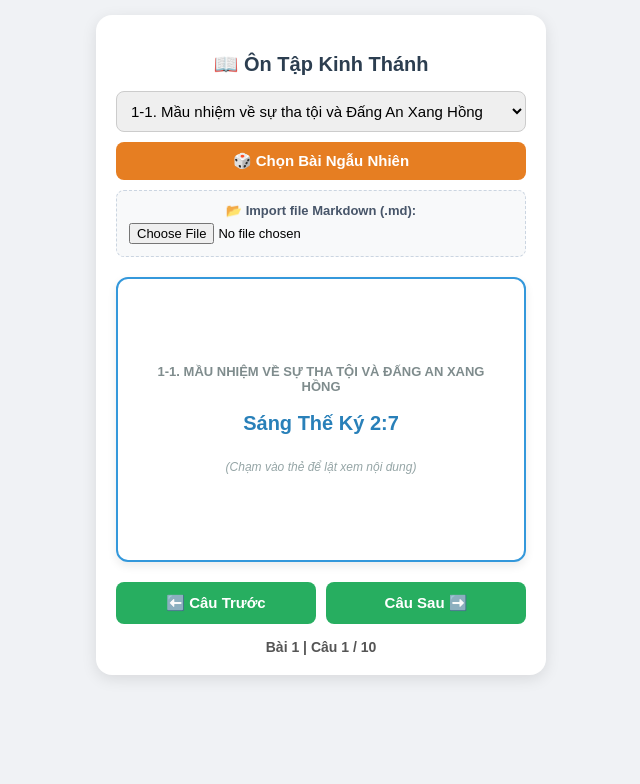
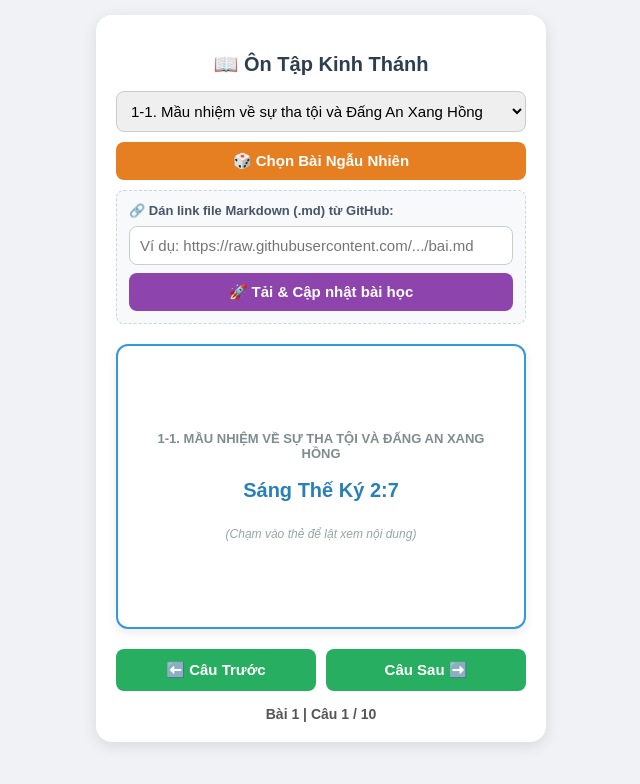
Before and after one commit to quoccuongntdang-droid/appKT, a plain HTML site: page index.html in a window 1280 px wide. Shown: the whole page, without its empty margins (319-959 px from the left). Drawn offline with Linux system fonts and the light colour scheme.

Commit message:
Update index.html

```diff
--- a/index.html
+++ b/index.html
@@ -9,15 +9,17 @@
         .container { max-width: 450px; width: 100%; background: white; padding: 20px; border-radius: 16px; box-shadow: 0 4px 15px rgba(0,0,0,0.1); box-sizing: border-box; display: flex; flex-direction: column; }
         h2 { text-align: center; color: #2c3e50; margin-bottom: 15px; font-size: 20px; }
         .controls { margin-bottom: 20px; display: flex; flex-direction: column; gap: 10px; width: 100%; }
-        select, button { width: 100%; padding: 10px; border-radius: 8px; border: 1px solid #ccc; font-size: 15px; box-sizing: border-box; }
+        select, button, input[type="text"] { width: 100%; padding: 10px; border-radius: 8px; border: 1px solid #ccc; font-size: 15px; box-sizing: border-box; }
         .btn-random { background: #e67e22; color: white; border: none; font-weight: bold; cursor: pointer; }
         .btn-random:hover { background: #d35400; }
 
-        /* Box import Markdown */
-        .import-box { background: #f8f9fa; padding: 12px; border-radius: 8px; border: 1px dashed #cbd5e1; text-align: center; }
-        .import-box label { font-size: 13px; color: #475569; display: block; margin-bottom: 5px; font-weight: bold; }
+        /* Box nhập link GitHub */
+        .import-box { background: #f8f9fa; padding: 12px; border-radius: 8px; border: 1px dashed #cbd5e1; display: flex; flex-direction: column; gap: 8px; }
+        .import-box label { font-size: 13px; color: #475569; font-weight: bold; }
+        .btn-fetch { background: #8e44ad; color: white; border: none; font-weight: bold; cursor: pointer; }
+        .btn-fetch:hover { background: #732d91; }
 
-        /* Hiệu ứng lật thẻ Flashcard - dùng min-height và flex để tránh tràn chữ */
+        /* Hiệu ứng lật thẻ Flashcard */
         .flashcard-container { perspective: 1000px; width: 100%; min-height: 285px; margin-bottom: 20px; cursor: pointer; }
         .flashcard { width: 100%; height: 100%; min-height: 285px; position: relative; transform-style: preserve-3d; transition: transform 0.6s; border-radius: 12px; box-shadow: 0 4px 10px rgba(0,0,0,0.08); display: flex; }
         .flashcard.flipped { transform: rotateY(180deg); }
@@ -35,7 +37,7 @@
         .btn-nav:hover { background: #219653; }
         .progress { text-align: center; margin-top: 15px; font-size: 14px; color: #555; font-weight: bold; }
 
-        .btn-download { background: #2980b9; color: white; border: none; margin-top: 8px; font-size: 13px; padding: 8px; }
+        .btn-download { background: #2980b9; color: white; border: none; font-size: 13px; padding: 8px; cursor: pointer; }
         .btn-download:hover { background: #1f618d; }
     </style>
 </head>
@@ -51,8 +53,9 @@
             <button class="btn-random" onclick="selectRandomLesson()">🎲 Chọn Bài Ngẫu Nhiên</button>
 
             <div class="import-box">
-                <label>📂 Import file Markdown (.md):</label>
-                <input type="file" id="mdFileInput" accept=".md" onchange="importMarkdownFile(event)" style="font-size: 13px; width: 100%;">
+                <label>🔗 Dán link file Markdown (.md) từ GitHub:</label>
+                <input type="text" id="mdUrlInput" placeholder="Ví dụ: https://raw.githubusercontent.com/.../bai.md">
+                <button class="btn-fetch" onclick="fetchMarkdownFromUrl()">🚀 Tải & Cập nhật bài học</button>
                 <button class="btn-download" id="downloadJsonBtn" style="display: none;" onclick="downloadUpdatedJson()">📥 Tải xuống data.json mới</button>
             </div>
         </div>
@@ -167,37 +170,49 @@
             loadCard();
         }
 
-        // Tính năng đọc file Markdown và tự động bổ sung vào mảng dữ liệu
-        function importMarkdownFile(event) {
-            const file = event.target.files[0];
-            if (!file) return;
+        // Tải nội dung file Markdown trực tiếp từ URL GitHub (khuyên dùng link dạng Raw)
+        async function fetchMarkdownFromUrl() {
+            let url = document.getElementById('mdUrlInput').value.trim();
+            if (!url) {
+                alert("Vui lòng dán link file Markdown!");
+                return;
+            }
 
-            const reader = new FileReader();
-            reader.onload = function(e) {
-                const mdText = e.target.result;
+            // Nếu người dùng dán link GitHub dạng thông thường, tự đổi sang raw.githubusercontent.com cho chuẩn
+            if (url.includes("github.com") && !url.includes("raw.githubusercontent.com")) {
+                url = url.replace("github.com", "raw.githubusercontent.com").replace("/blob/", "/");
+            }
+
+            try {
+                document.getElementById('progressText').textContent = "Đang tải dữ liệu từ link...";
+                const response = await fetch(url);
+                if (!response.ok) throw new Error("Không thể tải được nội dung từ link này.");
+
+                const mdText = await response.text();
+
+                // Lấy tên file từ URL làm tiêu đề bài
+                let urlParts = url.split('/');
+                let fileName = urlParts[urlParts.length - 1].replace(/\.md$/i, '').replace(/%20/g, ' ');
+                let lessonTitle = fileName.trim();
+
                 const lines = mdText.split(/\r?\n/);
-
-                // Lấy tên file làm tiêu đề bài (bỏ đuôi .md)
-                let lessonTitle = file.name.replace(/\.md$/i, '').trim();
                 let versesList = [];
 
                 lines.forEach(line => {
                     let cleanLine = line.trim();
-                    // Lọc các dòng chứa tham chiếu Kinh Thánh (có dấu hai cột hoặc số câu)
                     if (cleanLine && !cleanLine.startsWith('#') && cleanLine.includes(':')) {
                         versesList.push({
                             ref: cleanLine,
-                            text: "Nội dung câu Kinh Thánh (bạn có thể cập nhật nhanh hoặc nhờ tôi match bản 1934)..."
+                            text: "Nội dung câu Kinh Thánh (bạn có thể copy sang đây hoặc gửi tôi match bản 1934)..."
                         });
                     }
                 });
 
                 if (versesList.length === 0) {
-                    alert("Không tìm thấy dòng tham chiếu Kinh Thánh nào trong file .md này!");
+                    alert("Không tìm thấy dòng tham chiếu Kinh Thánh nào trong file này!");
                     return;
                 }
 
-                // Tạo ID mới tự động
                 const newId = bibleData.length > 0 ? bibleData[bibleData.length - 1].id + 1 : 1;
 
                 const newLesson = {
@@ -206,7 +221,6 @@
                     verses: versesList
                 };
 
-                // Thêm vào cơ sở dữ liệu hiện tại
                 bibleData.push(newLesson);
                 currentLessonIndex = bibleData.length - 1;
                 currentVerseIndex = 0;
@@ -214,14 +228,15 @@
                 updateLessonSelect();
                 loadCard();
 
-                // Hiện nút tải file data.json mới
                 document.getElementById('downloadJsonBtn').style.display = 'block';
-                alert(`Đã import thành công bài "${lessonTitle}" (${versesList.length} câu)! Bạn có thể bấm nút "Tải xuống data.json mới" bên dưới để lưu file cập nhật.`);
-            };
-            reader.readAsText(file);
+                alert(`Đã tải và xử lý thành công bài "${lessonTitle}" (${versesList.length} câu)! Bây giờ bạn có thể bấm "Tải xuống data.json mới".`);
+            } catch (error) {
+                alert("Lỗi tải link: " + error.message);
+                loadCard();
+            }
         }
 
-        // Hàm hỗ trợ tải file data.json mới về máy để đưa lên GitHub
+        // Tải file data.json mới về máy để đưa lên GitHub
         function downloadUpdatedJson() {
             const dataStr = "data:text/json;charset=utf-8," + encodeURIComponent(JSON.stringify(bibleData, null, 4));
             const downloadAnchor = document.createElement('a');
```
